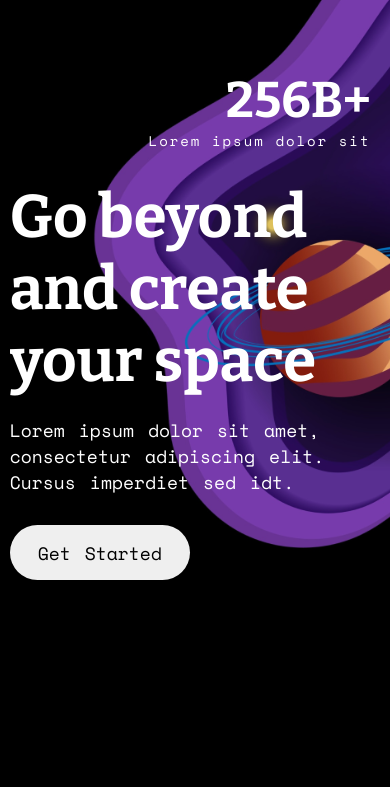
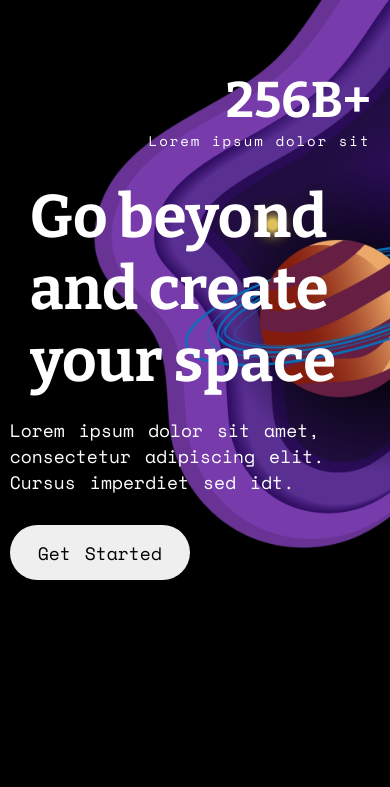
Before and after one commit to codewithNeni/Space-Travel, a plain HTML site: page index.html in a window 390 px wide. Shown: the top 787 px of the page. Drawn offline with nearby package versions, Linux system fonts and the light colour scheme.

Commit message:
Add files via upload

```diff
--- a/style.css
+++ b/style.css
@@ -87,7 +87,8 @@ button{
 
     h1{
         font-size: 60px;
-        width: 100%;
+        width: 97%;
+        margin-left: 20px;
     }
 
     .hero p{
```
